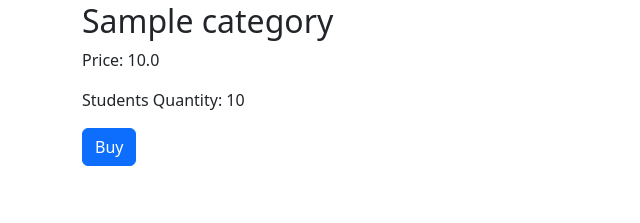
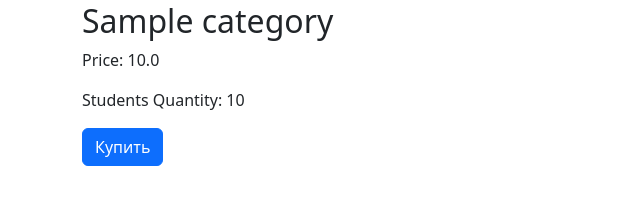
Before and after one commit to saxareg/django-courses-shop, a Django app: a page that uses project/templates/shop/single_course.html in a window 1280 px wide. Shown: the part 577-800 px from the top of the page, without its empty margins (0-640 px from the left). Run offline with Django 5.2, Linux system fonts and the light colour scheme; tables that the repository leaves empty hold one stand-in row (values such as "Sample post"); grey boxes marked "Sample" are stand-in pictures.

Commit message:
Some changing with single courses

```diff
--- a/project/templates/shop/single_course.html
+++ b/project/templates/shop/single_course.html
@@ -9,5 +9,11 @@
 
 <p>Price: {{ course.price }}</p>
 <p>Students Quantity: {{ course.students_qty}}</p>
-<button class="btn btn-primary">Buy</button>
+
+{% if user.is_authenticated %}
+<a href="{% url 'shop:buy_course' course.id %}" class="btn btn-success">Купить</a>
+{% else %}
+<a href="{% url 'users:login' %}?next={% url 'shop:single_course' course.slug %}" class="btn btn-primary">Купить</a>
+{% endif %}
+
 {% endblock %}
```
